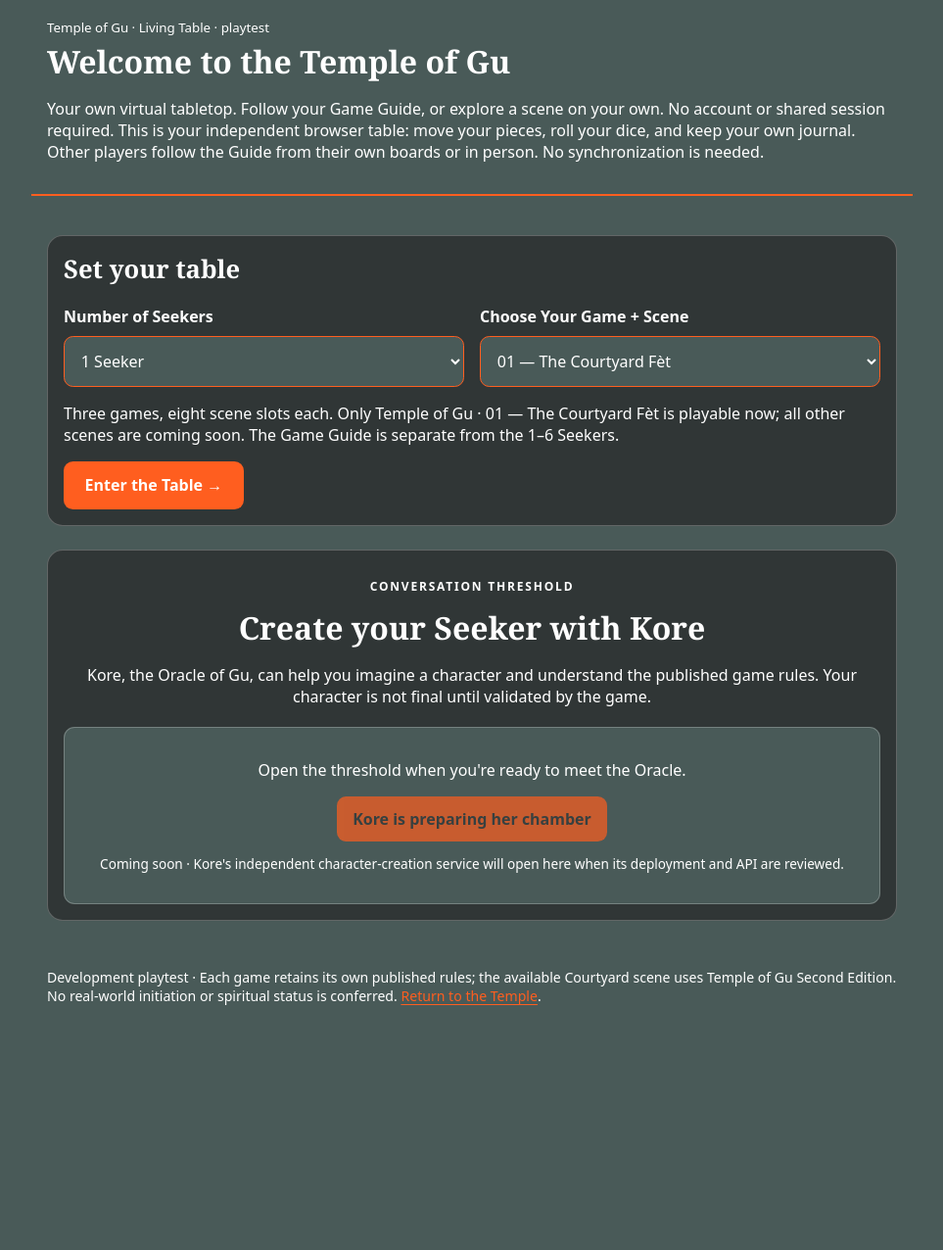
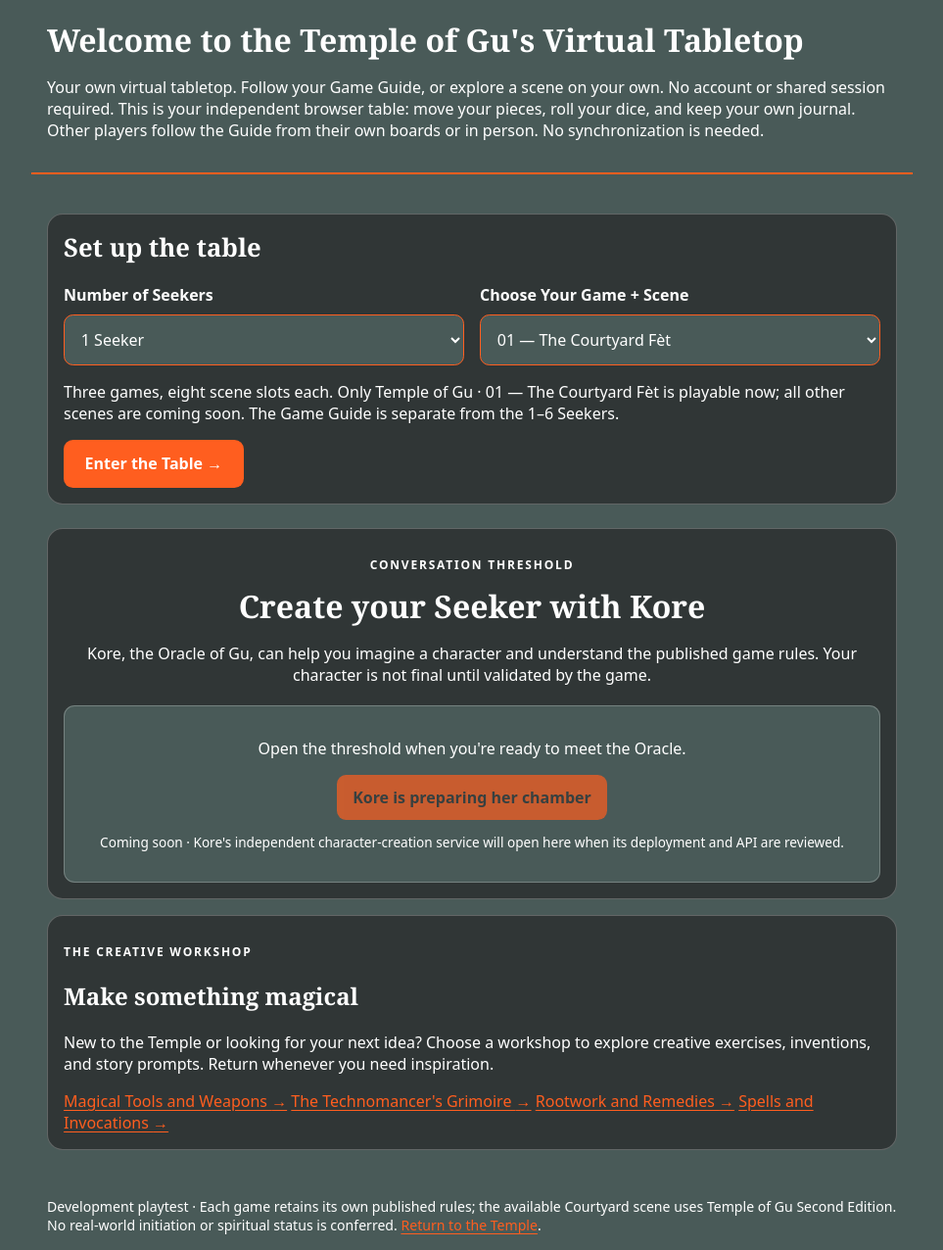
Before and after one commit to philipryandeal/temple-of-gu-rpg, a website: page living-table/index.html in a window 1280 px wide. Shown: the whole page at 98% size, without its empty margins (158-1121 px from the left). Before the commit the page ends 1042 px from the top, so only its background shows below. Drawn offline with Linux system fonts and the light colour scheme.

Commit message:
Add creative workshop navigation to tabletop entrance

```diff
--- a/living-table/index.html
+++ b/living-table/index.html
@@ -5,11 +5,11 @@
 <link rel="canonical" href="https://templeofgu.com/">
 <link rel="stylesheet" href="./style.css">
 </head><body>
-<header><small>Temple of Gu · Living Table · playtest</small><h1>Welcome to the Temple of Gu</h1>
+<header class="welcome-header"><h1>Welcome to the Temple of Gu&#39;s Virtual Tabletop</h1>
 <p class="note">Your own virtual tabletop. Follow your Game Guide, or explore a scene on your own. No account or shared session required. This is your independent browser table: move your pieces, roll your dice, and keep your own journal. Other players follow the Guide from their own boards or in person. No synchronization is needed.</p></header>
 <main>
 <section class="panel entrance" aria-labelledby="entrance-title">
-<h2 id="entrance-title">Set your table</h2>
+<h2 id="entrance-title">Set up the table</h2>
 <form action="./courtyard.html" method="get">
  <div class="entry-grid">
   <div class="entry-field">
@@ -69,6 +69,17 @@
  <p>Kore, the Oracle of Gu, can help you imagine a character and understand the published game rules. Your character is not final until validated by the game.</p>
  <div class="kore-gate"><p>Open the threshold when you're ready to meet the Oracle.</p><button type="button" disabled aria-describedby="kore-status">Kore is preparing her chamber</button><p id="kore-status" role="status">Coming soon · Kore's independent character-creation service will open here when its deployment and API are reviewed.</p></div>
 </section>
+<section class="panel creative-threshold" aria-labelledby="creative-title">
+ <p class="kore-kicker">THE CREATIVE WORKSHOP</p>
+ <h2 id="creative-title">Make something magical</h2>
+ <p>New to the Temple or looking for your next idea? Choose a workshop to explore creative exercises, inventions, and story prompts. Return whenever you need inspiration.</p>
+ <nav class="creative-links" aria-label="Creative workshop pages">
+  <a href="./magical-tools-and-weapons.html">Magical Tools and Weapons <span aria-hidden="true">→</span></a>
+  <a href="./the-technomancers-grimoire.html">The Technomancer's Grimoire <span aria-hidden="true">→</span></a>
+  <a href="./rootwork-and-remedies.html">Rootwork and Remedies <span aria-hidden="true">→</span></a>
+  <a href="./spells-and-invocations.html">Spells and Invocations <span aria-hidden="true">→</span></a>
+ </nav>
+</section>
 </main>
 <footer>Development playtest · Each game retains its own published rules; the available Courtyard scene uses Temple of Gu Second Edition. No real-world initiation or spiritual status is conferred. <a href="https://www.templeofgu.org/">Return to the Temple</a>.</footer>
 </body></html>
```
